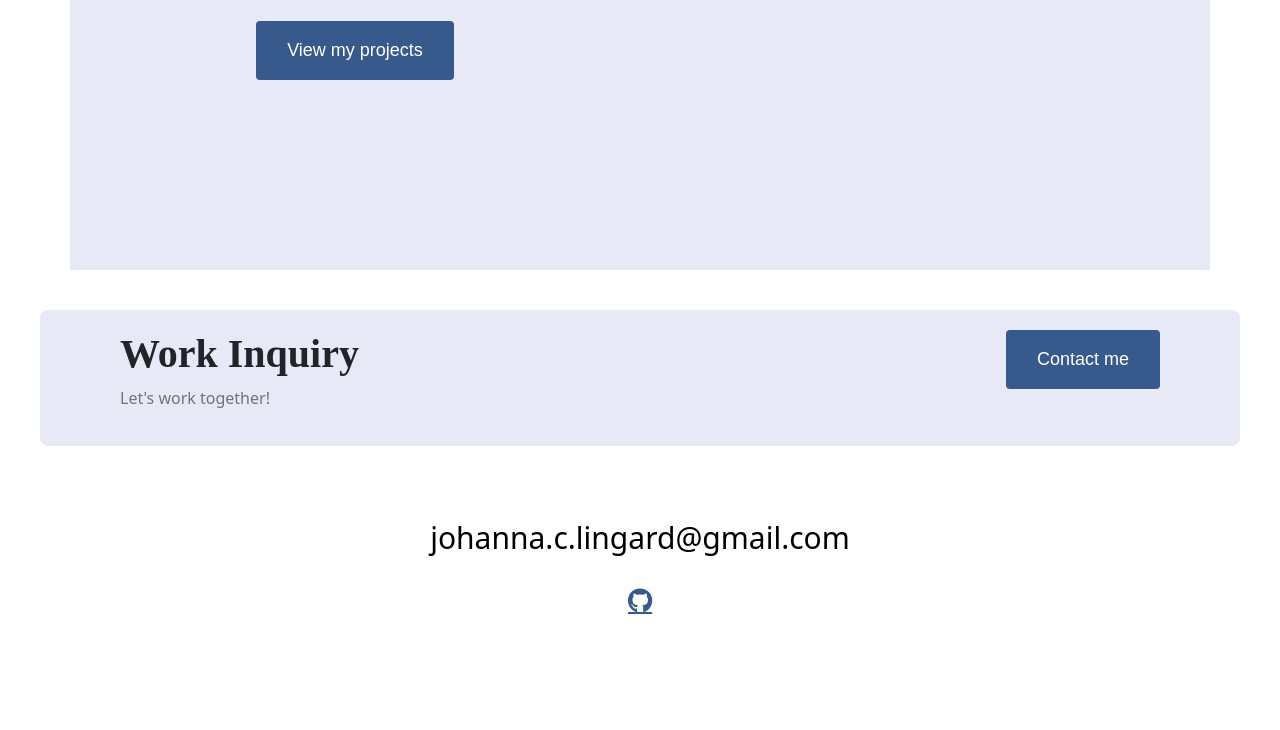
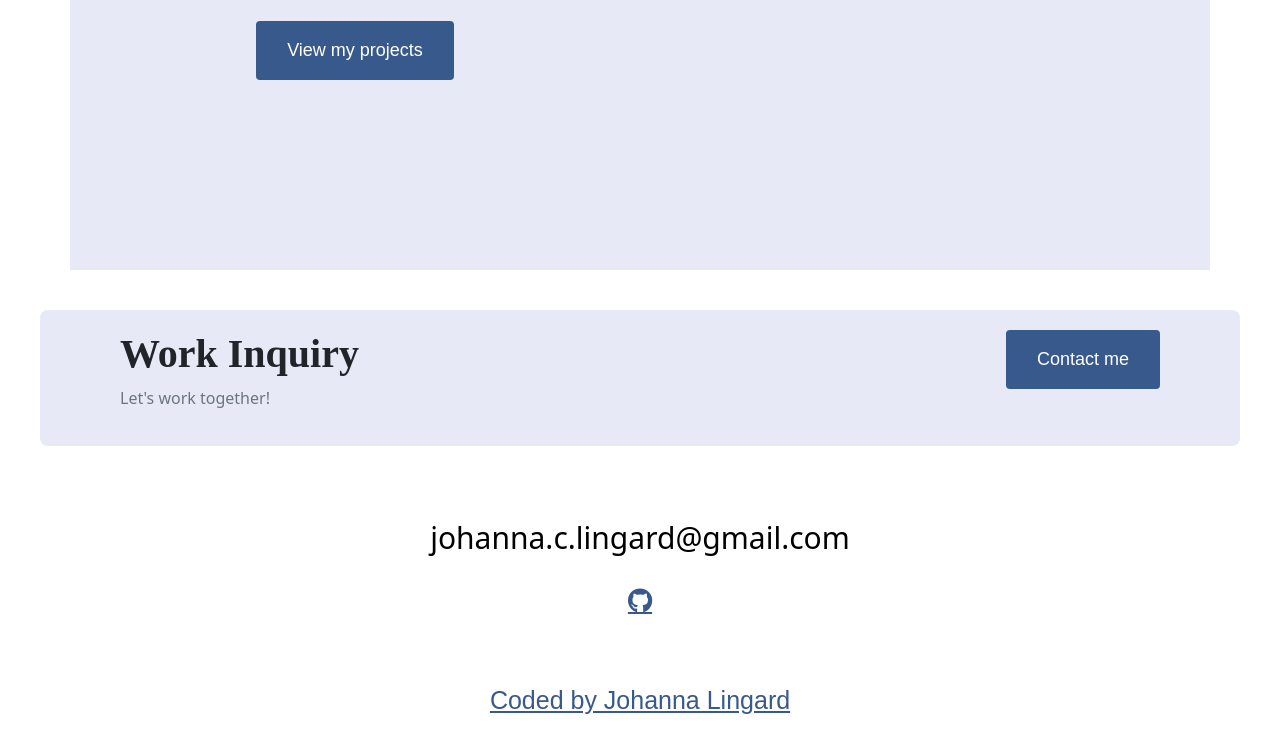
Before and after one commit to jclinsim/portfolio-project, a plain HTML site: page about.html in a window 1280 px wide. Shown: the part 643-1373 px from the top of the page. Before the commit the page ends 1315 px from the top, so only its background shows below. Drawn offline with nearby package versions, Linux system fonts and the light colour scheme.

Commit message:
Added link to all pages

```diff
--- a/about.html
+++ b/about.html
@@ -79,6 +79,10 @@
             ><i class="fab fa-github mb-5"></i
           ></a>
           </div>
+          </div>
+           <a href="https://github.com/jclinsim/portfolio-project" id="social-links"
+            >Coded by Johanna Lingard</a>
+        </div>
         </div>
       </footer>
     </div>
```
Also changed, not shown: index.html (+4 -0 lines), work.html (+4 -0 lines).
